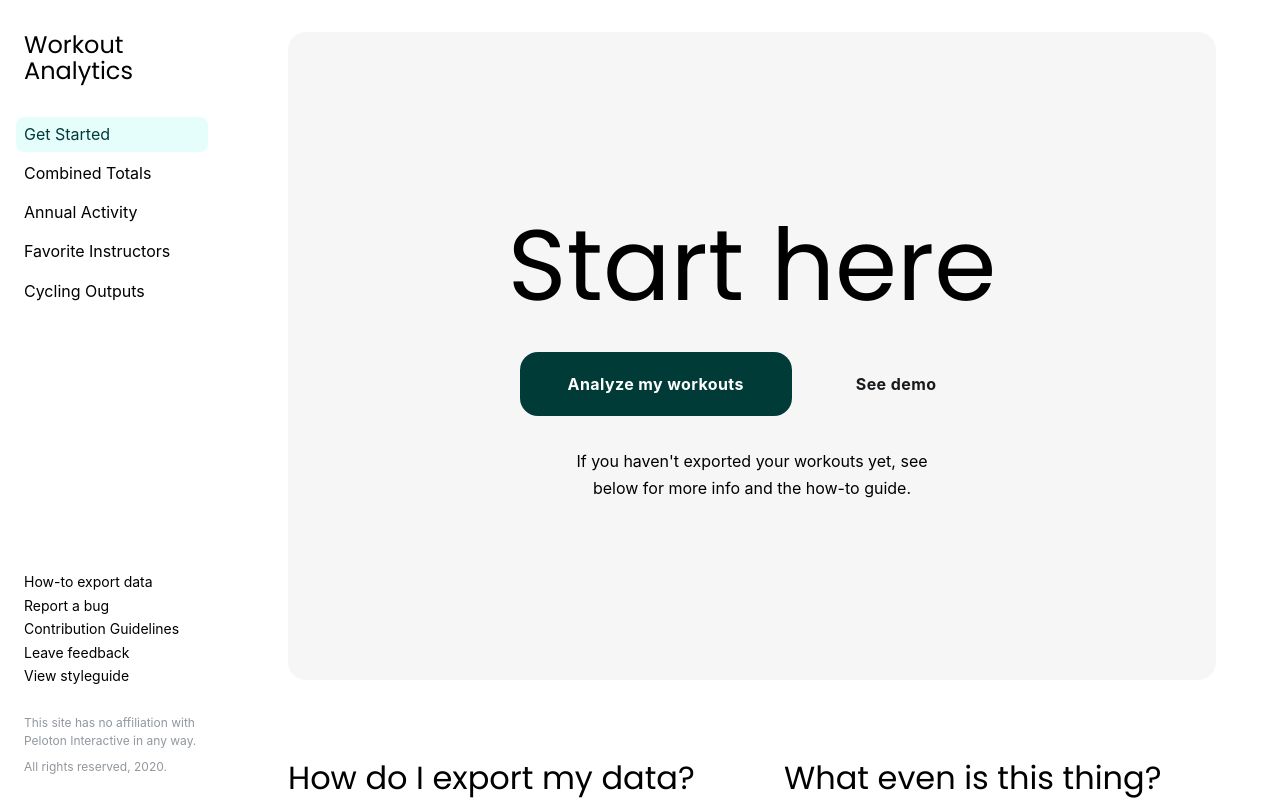
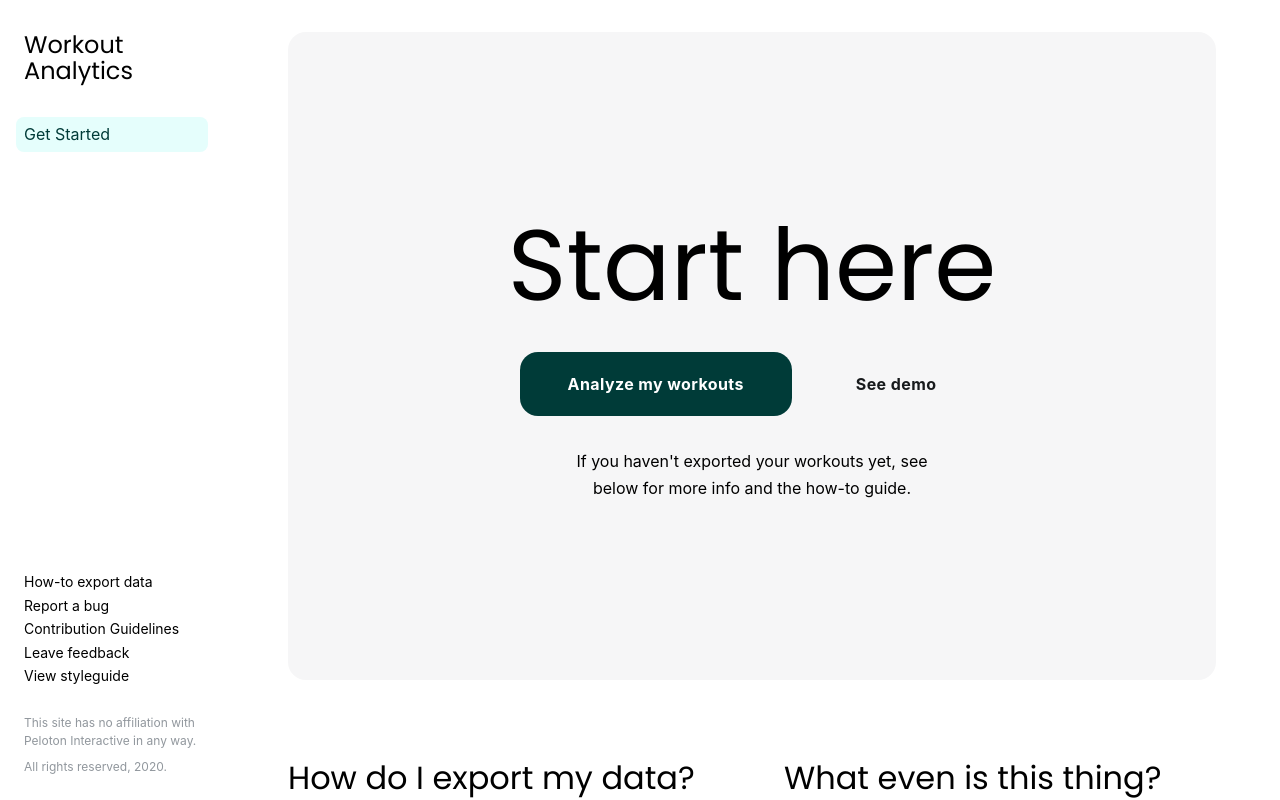
Before and after one commit to xdmorgan/workout-analytics, a React (Create React App) app: page / in a window 1280 px wide. Shown: the top 800 px of the page. Built offline with nearby package versions, Linux system fonts and the light colour scheme.

Commit message:
Conditionally render sidebar links

```diff
--- a/src/components/sidebar-navigation.jsx
+++ b/src/components/sidebar-navigation.jsx
@@ -2,9 +2,11 @@ import React from "react";
 import { useLocation, Link } from "react-router-dom";
 import pages from "../pages";
 import { LinkList } from "../components/link-list";
+import { useProtectedPage } from "../hooks/use-protected-page";
 
 export function Sidebar() {
   const location = useLocation();
+  const { nope } = useProtectedPage();
   return (
     <div className="d-flex flx-d-c h-fill" style={{ overflow: "scroll" }}>
       <header>
@@ -18,7 +20,8 @@ export function Sidebar() {
       <div className="px-2x pb-3x flx-g-1">
         <LinkList>
           {Object.values(pages)
-            .filter(({ sidebar }) => !!sidebar)
+            .filter((meta) => !!meta.sidebar)
+            .filter((meta) => !(nope && meta.protected))
             .map((meta) => (
               <LinkList.Item
                 key={meta.route}
```
Also changed, not shown: src/pages/13-outputs.jsx (+0 -8 lines).
